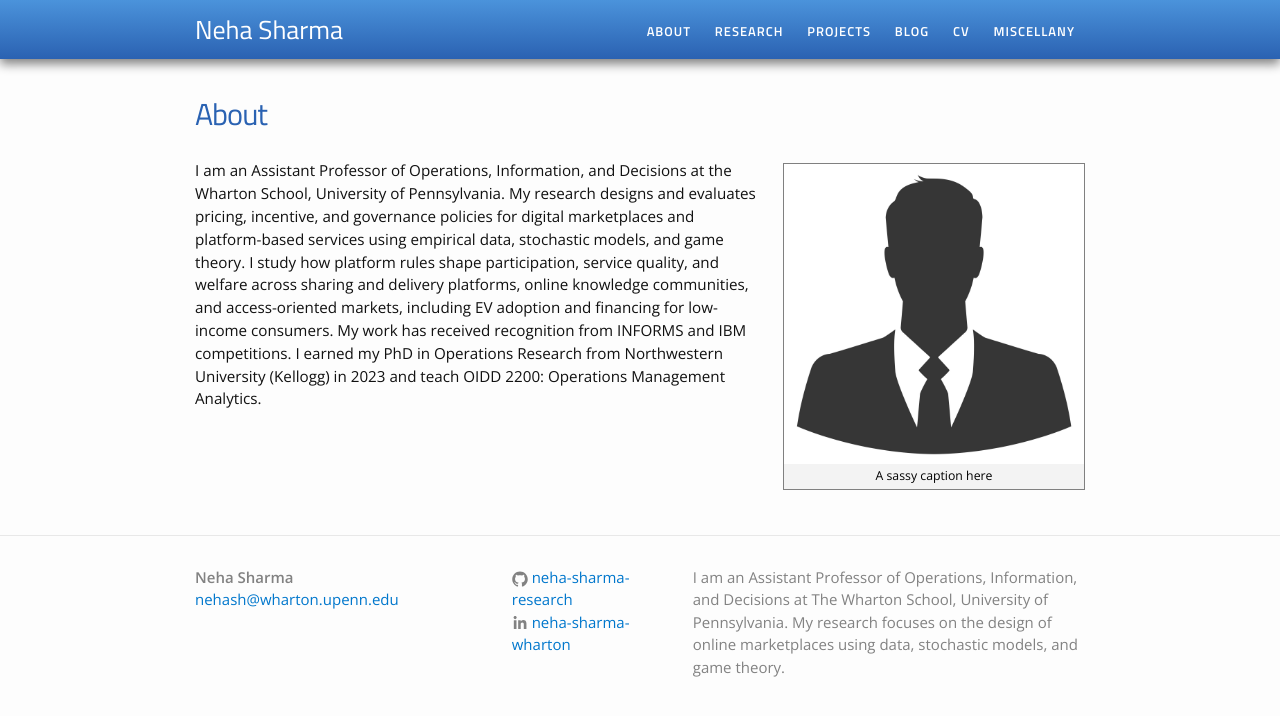
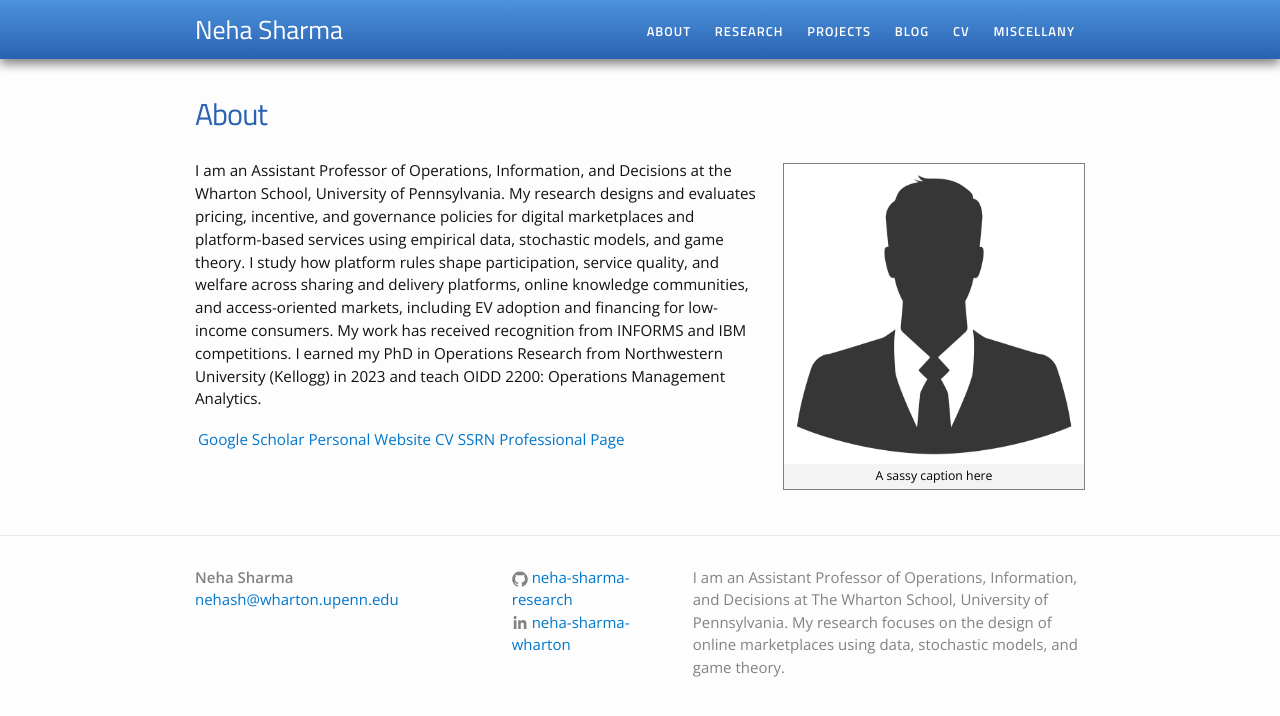
Before and after one commit to neha-sharma-research/neha-sharma-research.github.io, a Jekyll site: the page built from about.md, in a window 1280 px wide. Shown: the top 716 px of the page. Built offline with Jekyll 4.4.1, drawn with Linux system fonts in a browser that asks for light colours.

Commit message:
Update about.md with additional resource links
Added links to Google Scholar, personal website, CV, SSRN, and professional page.

```diff
--- a/about.md
+++ b/about.md
@@ -7,3 +7,5 @@
 {% include image.html url="/images/profile.jpg" caption="A sassy caption here" width=300 align="right" %}
 
 I am an Assistant Professor of Operations, Information, and Decisions at the Wharton School, University of Pennsylvania. My research designs and evaluates pricing, incentive, and governance policies for digital marketplaces and platform-based services using empirical data, stochastic models, and game theory. I study how platform rules shape participation, service quality, and welfare across sharing and delivery platforms, online knowledge communities, and access-oriented markets, including EV adoption and financing for low-income consumers. My work has received recognition from INFORMS and IBM competitions. I earned my PhD in Operations Research from Northwestern University (Kellogg) in 2023 and teach OIDD 2200: Operations Management Analytics.
+
+[Google Scholar](https://scholar.google.com/citations?user=kp0elCYAAAAJ&hl=en) | [Personal Website](https://sites.google.com/view/neha-sharma-research/bio?authuser=0) | [CV](https://www.dropbox.com/scl/fi/75phg3cxedyplvhvt2cve/Neha_CV.pdf?rlkey=wowcybrc38o8j15y39szr5pm7&e=1&st=lg5azp5c&dl=0) | [SSRN](https://papers.ssrn.com/sol3/cf_dev/AbsByAuth.cfm?per_id=4807929) | [Professional Page](https://oid.wharton.upenn.edu/profile/nehash/)
```
